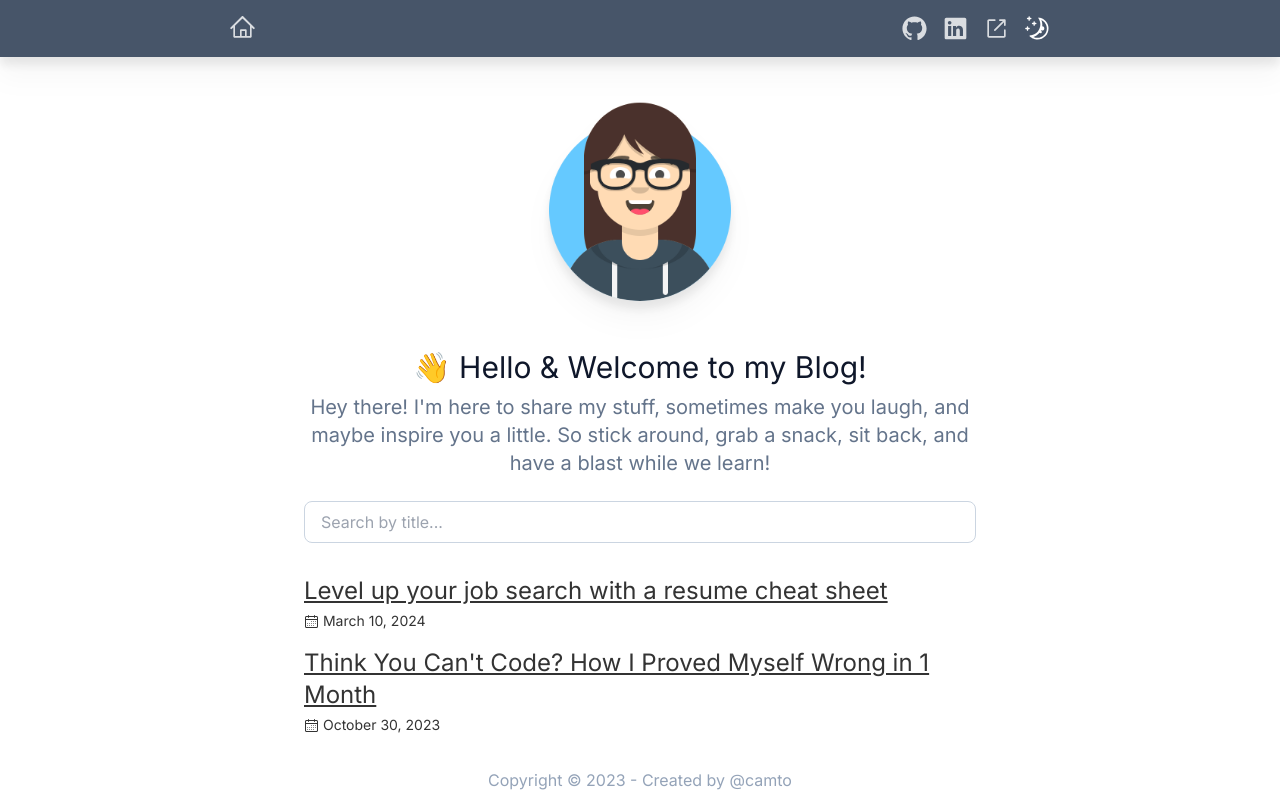
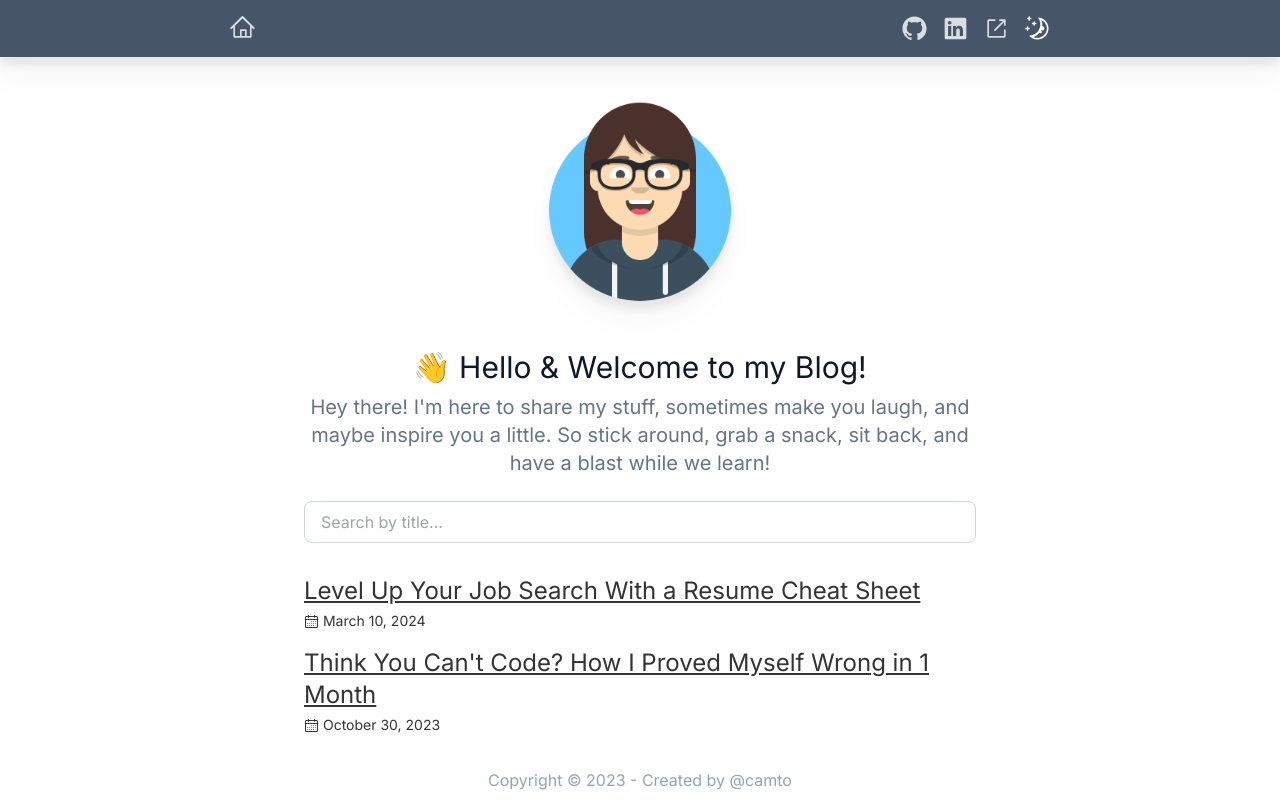
Before and after one commit to camtonguyen/camtonguyen.github.io, a Next.js app: page / in a window 1280 px wide. Built offline with nearby package versions, Linux system fonts and the light colour scheme.

Commit message:
fix content

```diff
--- a/app/layout.tsx
+++ b/app/layout.tsx
@@ -8,7 +8,7 @@ import './globals.css';
 const inter = Inter({ subsets: ['latin'] });
 
 export const metadata: Metadata = {
-  title: 'tips & stuff for lazy fellows',
+  title: 'tips & stuff for lazy folks',
   description:
     'Dive into my lazy world. Uncover the tips, tricks, knowledge, all in one place.',
 };
--- a/blog-posts/level-up-your-job-search-with-a-resume-cheat-sheet.md
+++ b/blog-posts/level-up-your-job-search-with-a-resume-cheat-sheet.md
@@ -1,5 +1,5 @@
 ---
-title: 'Level up your job search with a resume cheat sheet'
+title: 'Level Up Your Job Search With a Resume Cheat Sheet'
 date: '2024-03-10'
 ---
 
```
